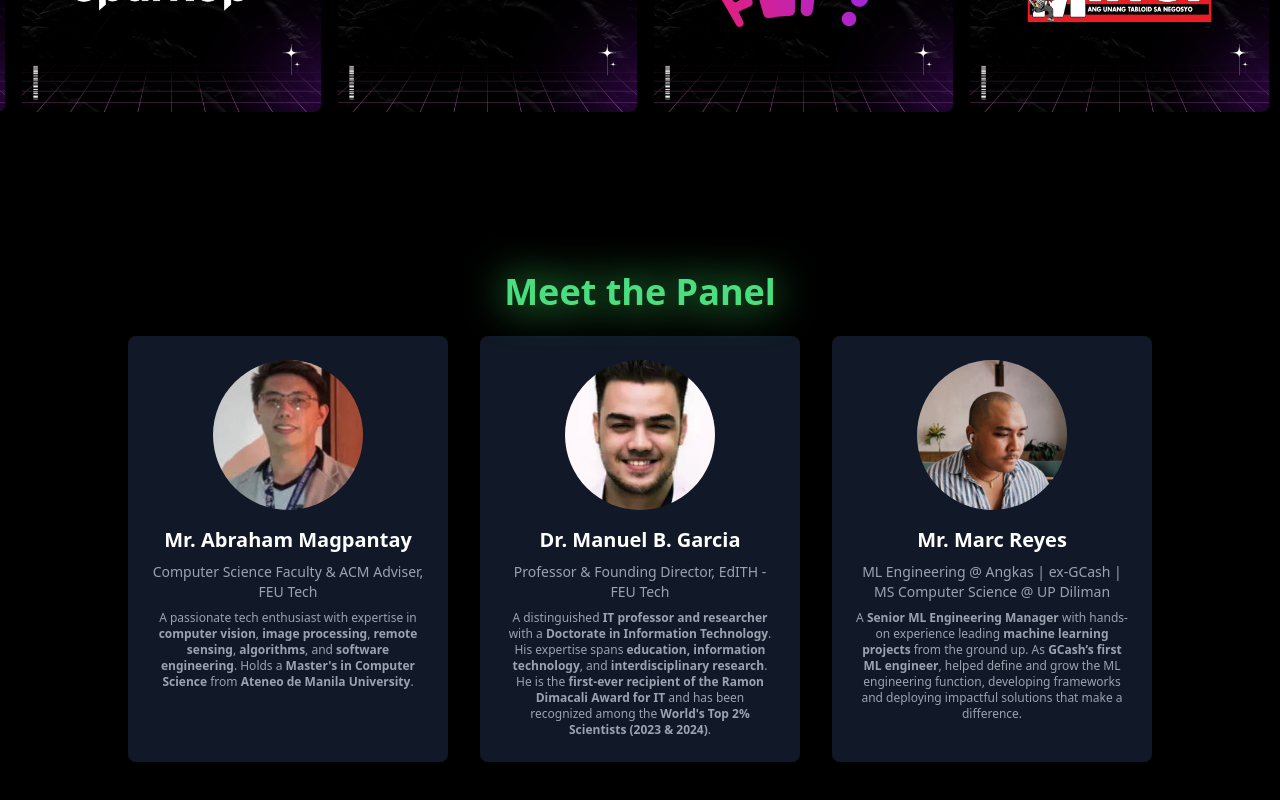
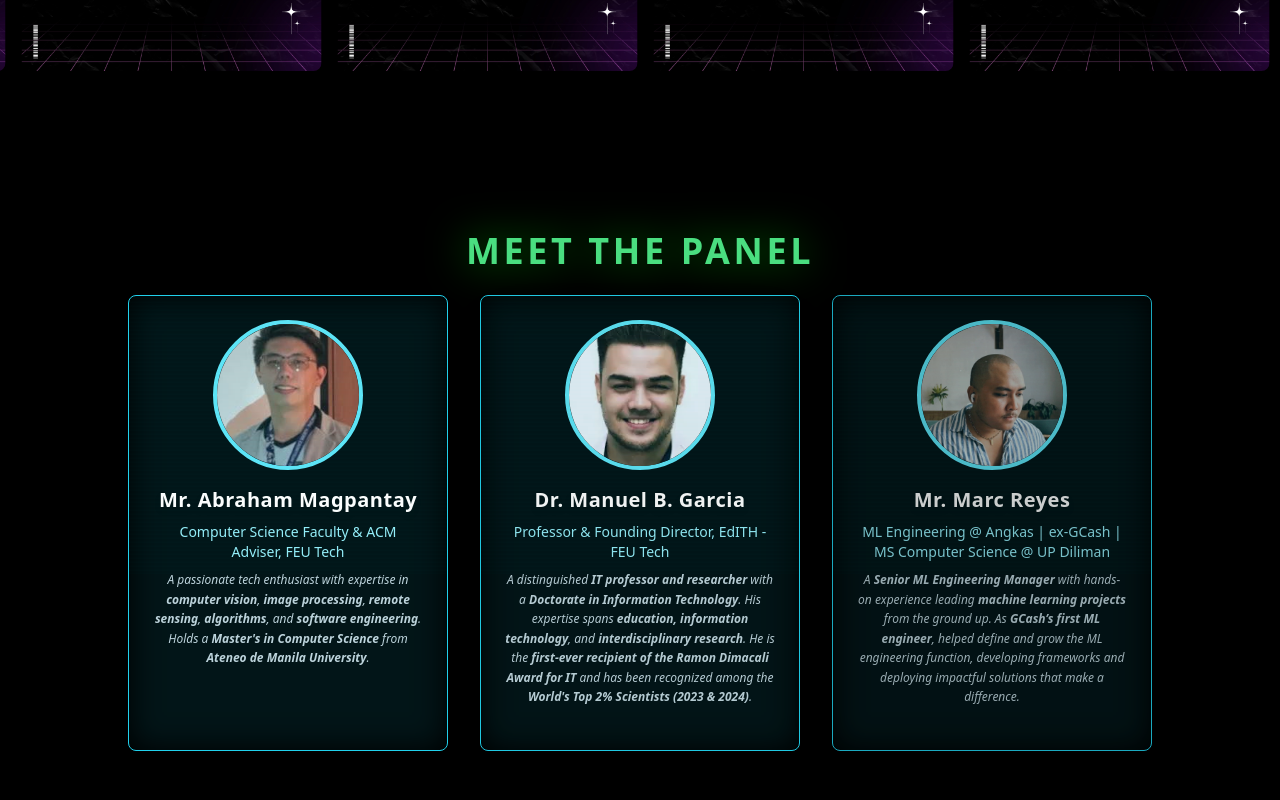
Before and after one commit to jerwintuchi/tonyongbayawak, a Next.js app: page /about/cs-expo in a window 1280 px wide. Shown: the part 1930-2730 px from the top of the page. Built offline with nearby package versions, Linux system fonts and the light colour scheme.

Commit message:
glitch effect to panel section and added a thank you section

```diff
--- a/src/app/about/(timeline-items)/cs-expo/_components/CSExpoClient.tsx
+++ b/src/app/about/(timeline-items)/cs-expo/_components/CSExpoClient.tsx
@@ -11,7 +11,7 @@ import Presentation from "./Presentation";
 import SocialPost from "./SocialPost";
 import CSExpoNews from "./NewsArticle";
 export const images = [
-    "/cs-expo/members1.jpg",
+    "/cs-expo/far-presentation-view.jpg",
     "/cs-expo/members2.jpg",
 ];
 
--- a/src/app/about/(timeline-items)/cs-expo/_components/Presentation.tsx
+++ b/src/app/about/(timeline-items)/cs-expo/_components/Presentation.tsx
@@ -1,6 +1,8 @@
 import { motion } from 'framer-motion';
-import React from 'react';
+
 import Image from 'next/image';
+import ThankYouPanelists from './ThankYouPanelists';
+import { useEffect, useState } from 'react';
 
 const panelMembers = [
     {
@@ -36,37 +38,68 @@ const panelMembers = [
     },
 ];
 
+
 export default function Presentation() {
+    const [randomValues, setRandomValues] = useState<{ x: number; y: number; delay: number; duration: number; }[]>([]);
+
+
+    // Generate random values only on the client
+    useEffect(() => {
+        setRandomValues(
+            panelMembers.map(() => ({
+                x: Math.random() * 10 - 5,
+                y: 50 + Math.random() * 20,
+                delay: Math.random() * 0.5,
+                duration: 1 + Math.random() * 0.5,
+            }))
+        );
+    }, []);
+
+
     return (
         <>
             {/* Panel Details Section */}
             <motion.div
-                className="mt-16 text-center mb-36 "
+                className="mt-16 text-center mb-36"
                 initial={{ opacity: 0, y: 50 }}
                 whileInView={{ opacity: 1, y: 0 }}
                 transition={{ duration: 1, ease: "easeOut" }}
                 viewport={{ once: true }}
             >
-                <h2 className="text-4xl font-semibold text-green-400 drop-shadow-[0_0_20px_rgba(60,238,100,1.0)] mb-6">
+                <h2 className="text-4xl font-bold text-green-400 drop-shadow-[0_0_20px_green] mb-6 uppercase tracking-widest">
                     Meet the Panel
                 </h2>
                 <div className="flex flex-wrap justify-center gap-8">
-                    {panelMembers.map((panel, index) => (
-                        <div key={index} className="bg-gray-900 p-6 rounded-lg shadow-lg w-80">
+                    {panelMembers.map((panel, index) => {
+                        const { x, y, delay, duration } = randomValues[index] || { x: 0, y: 50, delay: 0, duration: 1 };
+
+                        return (
+                            <motion.div
+                                key={index}
+                                className={`relative p-6 rounded-lg shadow-2xl w-80 border border-cyan-400 overflow-hidden glitch glitch-${index}`}
+                                initial={{ opacity: 0, y, x }}
+                                whileInView={{ opacity: 1, y: 0, x: 0 }}
+                                transition={{ duration, delay, ease: "easeOut" }}
+                                viewport={{ once: true }}
+                            >
+
+                                <div className="absolute inset-0 bg-cyan-400 opacity-10 blur-lg" />
                                 <Image
                                     src={panel.image}
                                     alt={panel.name}
                                     width={150}
                                     height={150}
-                                className="rounded-full mx-auto mb-4 object-cover w-[150px] h-[150px]"
+                                    className="rounded-full mx-auto mb-4 object-cover w-[150px] h-[150px] border-4 border-cyan-300 shadow-lg"
                                 />
-                            <h3 className="text-xl font-bold text-white">{panel.name}</h3>
-                            <p className="text-gray-400 text-sm mt-2">{panel.background}</p>
-                            <p className="text-gray-400 text-xs mt-2">{panel.description}</p>
-                        </div>
-                    ))}
+                                <h3 className="text-xl font-extrabold text-white tracking-wide drop-shadow-md">{panel.name}</h3>
+                                <p className="text-cyan-200 text-sm font-medium mt-2">{panel.background}</p>
+                                <p className="text-gray-300 text-xs mt-2 italic leading-relaxed">{panel.description}</p>
+                            </motion.div>
+                        );
+                    })}
                 </div>
             </motion.div>
+
 
             <motion.div
                 className="flex flex-col md:flex-row items-center md:items-start gap-8 pb-12 px-4"
@@ -153,6 +186,8 @@ export default function Presentation() {
                     </p>
                 </div>
             </motion.div>
+            {/* Thank You Section */}
+            <ThankYouPanelists />
         </>
     );
 }
--- /dev/null
+++ b/src/app/about/(timeline-items)/cs-expo/_components/ThankYouPanelists.tsx
@@ -0,0 +1,21 @@
+import { motion } from 'framer-motion'
+import React from 'react'
+
+export default function ThankYouPanelists() {
+    return (
+        <motion.div
+            className="mt-16 text-center p-8 rounded-lg shadow-2xl max-w-3xl mx-4 border border-cyan-400"
+            initial={{ opacity: 0, y: 50 }}
+            whileInView={{ opacity: 1, y: 0 }}
+            transition={{ duration: 1, ease: "easeOut" }}
+            viewport={{ once: true }}
+        >
+            <h2 className="text-3xl font-bold text-yellow-300 drop-shadow-[0_0_20px_yellow] uppercase tracking-widest">
+                Thank You to Our Panelists
+            </h2>
+            <p className="text-white mt-4 text-lg leading-relaxed">
+                We sincerely appreciate the time, effort, and expertise of our esteemed panelists. Your valuable insights and feedback have helped us grow and refine our work. Thank you for being part of the <strong className="text-cyan-300">CS Expo 2023</strong> and for inspiring the next generation of tech innovators!
+            </p>
+        </motion.div>
+    )
+}
--- a/src/app/globals.css
+++ b/src/app/globals.css
@@ -119,3 +119,104 @@
     @apply bg-background text-foreground;
   }
 }
+
+/* Glitch Effect for Panel Cards*/
+@keyframes flicker {
+  0% { opacity: 1; }
+  25% { opacity: 0.8; }
+  50% { opacity: 1; }
+  75% { opacity: 0.9; }
+  100% { opacity: 1; }
+}
+
+@keyframes scanline {
+  0% { transform: translateY(-100%); opacity: 0.2; }
+  100% { transform: translateY(100%); opacity: 0.2; }
+}
+
+@keyframes glitch-horizontal {
+  0% { clip-path: inset(5% 0 95% 0); transform: translateX(-5px); }
+  20% { clip-path: inset(15% 0 80% 0); transform: translateX(5px); }
+  40% { clip-path: inset(30% 0 60% 0); transform: translateX(-10px); }
+  60% { clip-path: inset(50% 0 40% 0); transform: translateX(10px); }
+  80% { clip-path: inset(70% 0 20% 0); transform: translateX(-5px); }
+  100% { clip-path: inset(90% 0 5% 0); transform: translateX(5px); }
+}
+
+@keyframes glitch-slice {
+  0% { clip-path: inset(10% 0 85% 0); transform: translateX(-3px); }
+  25% { clip-path: inset(40% 0 50% 0); transform: translateX(3px); }
+  50% { clip-path: inset(70% 0 20% 0); transform: translateX(-3px); }
+  75% { clip-path: inset(90% 0 5% 0); transform: translateX(3px); }
+  100% { clip-path: inset(0 0 0 0); transform: translateX(0); }
+}
+
+/* Main glitch container flickering effect */
+.glitch {
+  animation: flicker 1.5s infinite alternate ease-in-out;
+  position: relative;
+}
+
+/* Glitch effect for text */
+.glitch-text {
+  position: relative;
+  font-size: 1.2rem;
+  font-weight: bold;
+  color: cyan;
+  animation: glitch-horizontal 1.5s infinite alternate ease-in-out;
+  opacity: 0.9;
+}
+
+/* Glitch effect for images */
+.glitch-img {
+  position: relative;
+}
+
+.glitch-img::before,
+.glitch-img::after {
+  content: "";
+  position: absolute;
+  top: 0;
+  left: 0;
+  width: 100%;
+  height: 100%;
+  background: inherit;
+  opacity: 0.6;
+  mix-blend-mode: lighten;
+  pointer-events: none;
+}
+
+.glitch-img::before {
+  animation: glitch-slice 0.75s infinite alternate ease-in-out;
+  transform: translateX(-3px);
+}
+
+.glitch-img::after {
+  animation: glitch-slice 1s infinite alternate-reverse ease-in-out;
+  transform: translateX(3px);
+}
+
+/* Horizontal scanline overlay effect */
+.glitch::after {
+  content: "";
+  position: absolute;
+  top: 0;
+  left: 0;
+  width: 100%;
+  height: 100%;
+  background: repeating-linear-gradient(
+    to bottom,
+    rgba(0, 255, 255, 0.05) 0px,
+    rgba(0, 255, 255, 0.1) 2px,
+    transparent 4px
+  );
+  animation: scanline 3s linear infinite;
+  pointer-events: none;
+}
+
+/* Add randomized animation delays for each card */
+.glitch-0 { animation-delay: 0.1s; }
+.glitch-1 { animation-delay: 0.3s; }
+.glitch-2 { animation-delay: 0.5s; }
+.glitch-3 { animation-delay: 0.7s; }
+.glitch-4 { animation-delay: 0.9s; }
```
Lines whose indentation alone changed are shown as unchanged.
